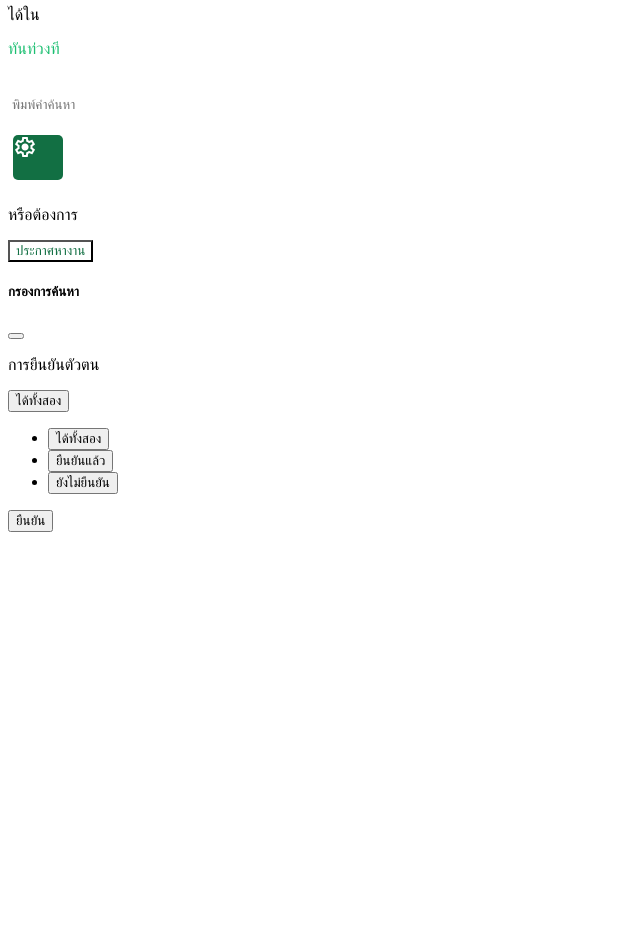
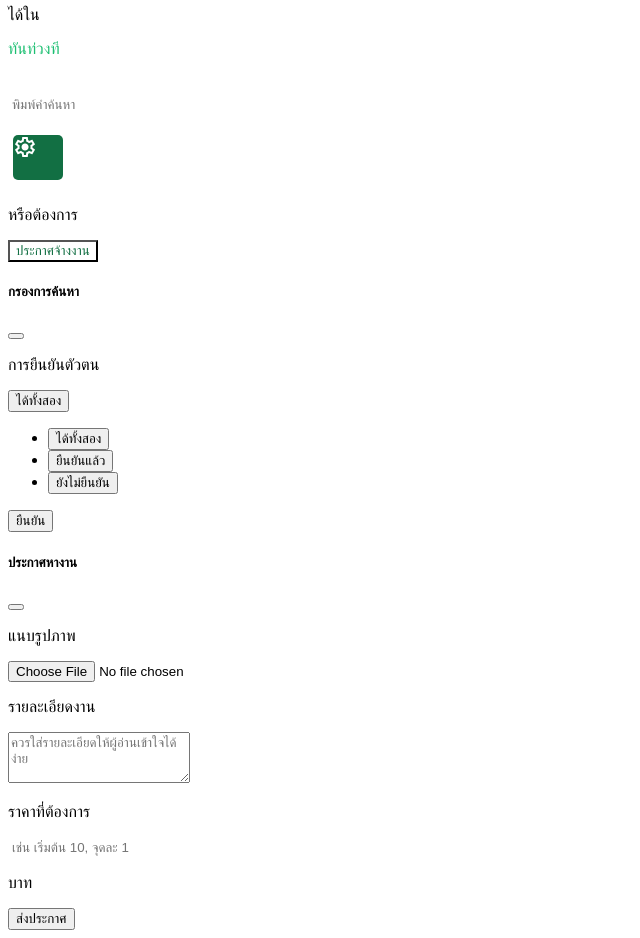
Before and after one commit to FrameTH1/SuperSam, a PHP site: page /page/find.php in a window 1280 px wide. Shown: the part 620-1558 px from the top of the page, without its empty margins (0-640 px from the left). Before the commit the page ends 1152 px from the top, so only its background shows below. Run offline with PHP 8.4, Linux system fonts and the light colour scheme; data that the repository does not hold is empty.

Commit message:
ทดลอง find

```diff
--- a/js/main.js
+++ /dev/null
@@ -1,3 +0,0 @@
-$(document).ready(function() {
-    document.title = "Lakhok";
-});
--- a/page/find.php
+++ b/page/find.php
@@ -1,12 +1,15 @@
 <?php
 session_start();
-
-include "../action/database.php"
-
-    ?>
+?>
 
 <!DOCTYPE html>
 <html lang="en">
+
+
+<head>
+    <meta charset="UTF-8">
+    <meta name="viewport" content="width=device-width, initial-scale=1.0">
+</head>
 
 <style>
     .text-neon-green {
@@ -67,8 +70,6 @@ include "../action/database.php"
         /* ซ่อนข้อความที่ยาวเกิน */
         text-overflow: ellipsis;
         /* เพิ่มจุดไข่ปลา (...) */
-        max-width: 100%;
-        /* กำหนดความกว้างสูงสุด */
     }
 
     #unverify {
@@ -81,8 +82,6 @@ include "../action/database.php"
         /* ซ่อนข้อความที่ยาวเกิน */
         text-overflow: ellipsis;
         /* เพิ่มจุดไข่ปลา (...) */
-        max-width: 100%;
-        /* กำหนดความกว้างสูงสุด */
     }
 
     .line-clamp {
@@ -103,12 +102,33 @@ include "../action/database.php"
             text-overflow: ellipsis;
         }
     }
+
+    .img {
+        height: 200px;
+        object-fit: cover;
+    }
+
+    .Stars {
+        --percent: calc(var(--rating) / 5 * 100%);
+
+        display: inline-block;
+        font-family: Times; // make sure ★ appears correctly
+        line-height: 1;
+        margin: auto 0;
+
+        &::before {
+            content: '★★★★★';
+            letter-spacing: 3px;
+            background: linear-gradient(90deg, #fc0 var(--percent), #DADADA var(--percent));
+            -webkit-background-clip: text;
+            -webkit-text-fill-color: transparent;
+        }
+    }
+
+    #star {
+        color: #fc0;
+    }
 </style>
-
-<head>
-    <meta charset="UTF-8">
-    <meta name="viewport" content="width=device-width, initial-scale=1.0">
-</head>
 
 <body>
     <?php require 'assets/navbar.php' ?>
@@ -146,8 +166,8 @@ include "../action/database.php"
                     </div>
                     <div class="d-flex mt-3 gap-2 justify-content-center">
                         <p class="h5 text-white my-auto text-center">หรือต้องการ</p>
-                        <button class="btn btn-find my-auto ms-1 me-0" type="button">
-                            ประกาศหางาน
+                        <button class="btn btn-find my-auto ms-1 me-0" type="button" data-bs-toggle="modal" data-bs-target="#hireModal">
+                            ประกาศจ้างงาน
                         </button>
                     </div>
                 </div>
@@ -158,7 +178,7 @@ include "../action/database.php"
 
             function updateButtonText(element, value) {
                 document.getElementById('dropdownMenuButton').innerText = element.innerText;
-                localStorage.setItem('find_verify', value);
+                localStorage.setItem('hire_verify', value);
             }
 
             // ฟังก์ชันที่เรียกใช้เมื่อกดปุ่ม Enter
@@ -172,9 +192,9 @@ include "../action/database.php"
             // ฟังก์ชันค้นหาข้อมูล
             function search() {
                 var searchQuery = document.querySelector('.search-anything').value;
-                var verify = localStorage.getItem('find_verify');
+                var verify = localStorage.getItem('hire_verify');
 
-                fetch('action/get_find.php', {
+                fetch('action/get_hire.php', {
                     method: 'POST',
                     headers: {
                         'Content-Type': 'application/x-www-form-urlencoded',
@@ -191,15 +211,30 @@ include "../action/database.php"
 
                         // แสดงผลข้อมูลที่ค้นหา
                         data.forEach(row => {
+                            const rating = row.average_rating; // ค่าคะแนนเฉลี่ยจากฐานข้อมูล
+                            const max_rating = 5.0000; // ค่าคะแนนสูงสุด
+                            const percentage = (rating / max_rating) * 100; // คำนวณเป็นเปอร์เซ็นต์
                             const content = `
                                 <div class="col-6 col-lg-3 px-2 mt-2">
-                                    <img class="w-100 h-auto rounded-3" src="https://placehold.co/600x400" alt="">
+                                    <img class="w-100 img rounded-3" src="${row.img}" alt="">
                                     <div class="px-1 w-100 mt-2 d-flex justify-content-between">
                                         <div class="d-flex gap-1">
                                             <img style="height: calc(45px * 65 / 100); width: auto;" src="${row.profile_image}" alt="">
                                             <p class="h6 my-auto text-limit">${row.fname}</p>
                                         </div>
-                                        <p class="h6 my-auto" id="${row.verify == 1 ? 'verify' : 'unverify'}">${row.verify == 1 ? 'ยืนยันแล้ว' : 'ยังไม่ยืนยันตัว'}</p>
+                                        <div class="d-none d-sm-flex">
+                                            <div class="Stars" style="--rating: ` + rating + `;"></div>
+                                            <p class="h6 my-auto">( ${row.rating_count} โหวต )</p>
+                                        </div>
+                                        <div class="d-flex d-sm-none gap-1">
+                                            <p class="h6 my-auto">`+ (isNaN(parseFloat(rating).toFixed(1)) ? "" : parseFloat(parseFloat(rating).toFixed(1))) + `</p>
+                                            `+ (parseFloat(rating) > 0 ? '<div class="my-auto" id="star">★</div>' : '') + `
+                                        </div>
+                                    </div>
+                                    <div class="px-1 mt-2">
+                                        <div class="d-flex gap-2">
+                                            <p class="h6 my-auto w-auto" id="${row.verify == 1 ? 'verify' : 'unverify'}">${row.verify == 1 ? 'ยืนยันตัวแล้ว' : 'ยังไม่ยืนยันตัว'}</p>
+                                        </div>
                                     </div>
                                     <div class="px-1 mt-2">
                                         <p class="fs-6 fw-normal line-clamp">${row.title}</p>
@@ -222,7 +257,6 @@ include "../action/database.php"
         </script>
 
         <div id="results" class="row mt-2"></div>
-
 
         <div class="modal fade" id="settingsModal" tabindex="-1" aria-labelledby="settingsModalLabel"
             aria-hidden="true">
@@ -269,11 +303,32 @@ include "../action/database.php"
             </div>
         </div>
 
+        <div class="modal fade" id="hireModal" tabindex="-1" aria-labelledby="hireModalLabel" aria-hidden="true">
+            <div class="modal-dialog modal-dialog-centered">
+                <div class="modal-content">
+                    <div class="modal-header">
+                        <h5 class="modal-title" id="hireModalLabel">ประกาศหางาน</h5>
+                        <button type="button" class="btn-close" data-bs-dismiss="modal" aria-label="Close"></button>
+                    </div>
+                    <div class="modal-body">
+                        <p class="h5 text-center">แนบรูปภาพ</p>
+                        <input class="form-control" type="file" id="jobImage" accept="image/*">
+                        <p class="h5 mt-2 text-center">รายละเอียดงาน</p>
+                        <textarea class="form-control" id="jobDescription" placeholder="ควรใส่รายละเอียดให้ผู้อ่านเข้าใจได้ง่าย" rows="3"></textarea>
+                        <p class="h5 mt-2 text-center">ราคาที่ต้องการ</p>
+                        <div class="d-flex gap-2">
+                            <input class="form-control" type="text" placeholder="เช่น เริ่มต้น 10, จุดละ 1">
+                            <p class="h5 my-auto">บาท</p>
+                        </div>
+                    </div>
+                    <div class="modal-footer">
+                        <button type="button" class="btn btn-success">ส่งประกาศ</button>
+                    </div>
+                </div>
+            </div>
+        </div>
         <div class="mb-3"></div>
     </div>
-
-
-
 </body>
 
 </html>
```
